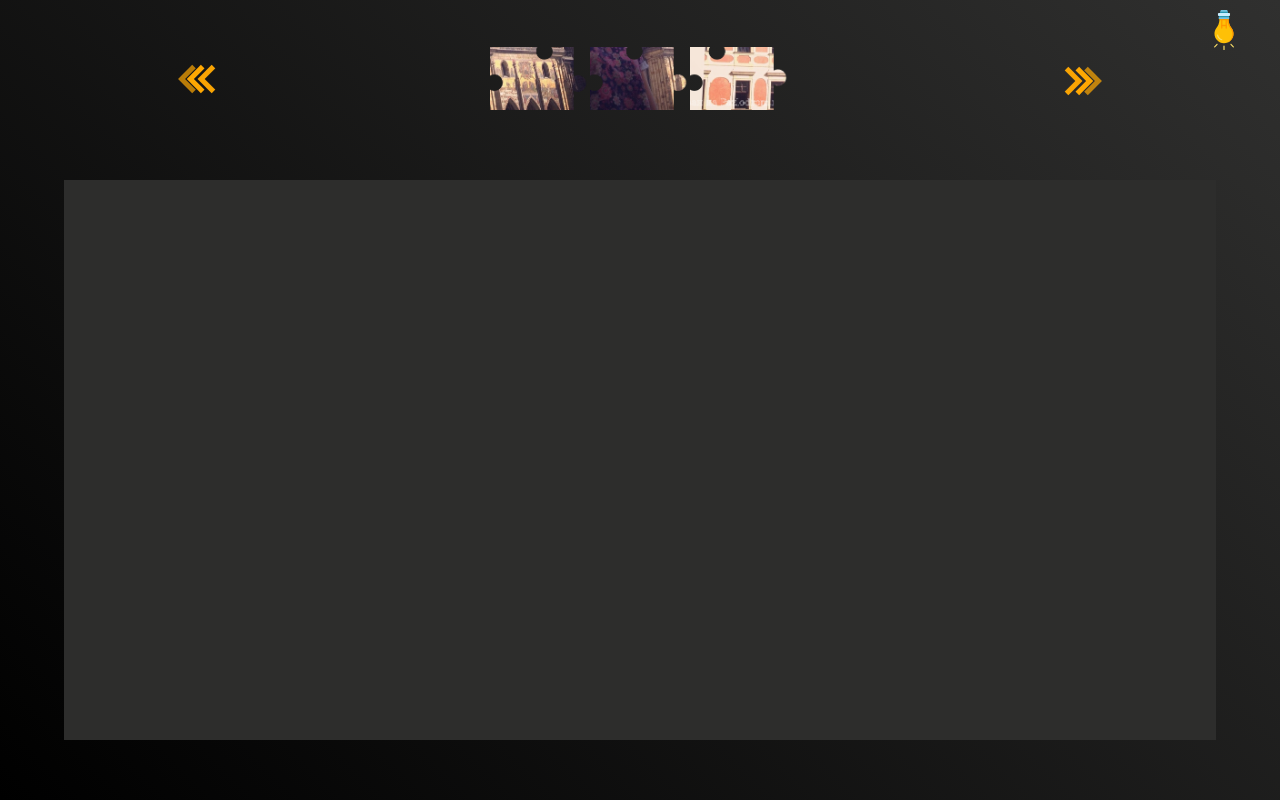
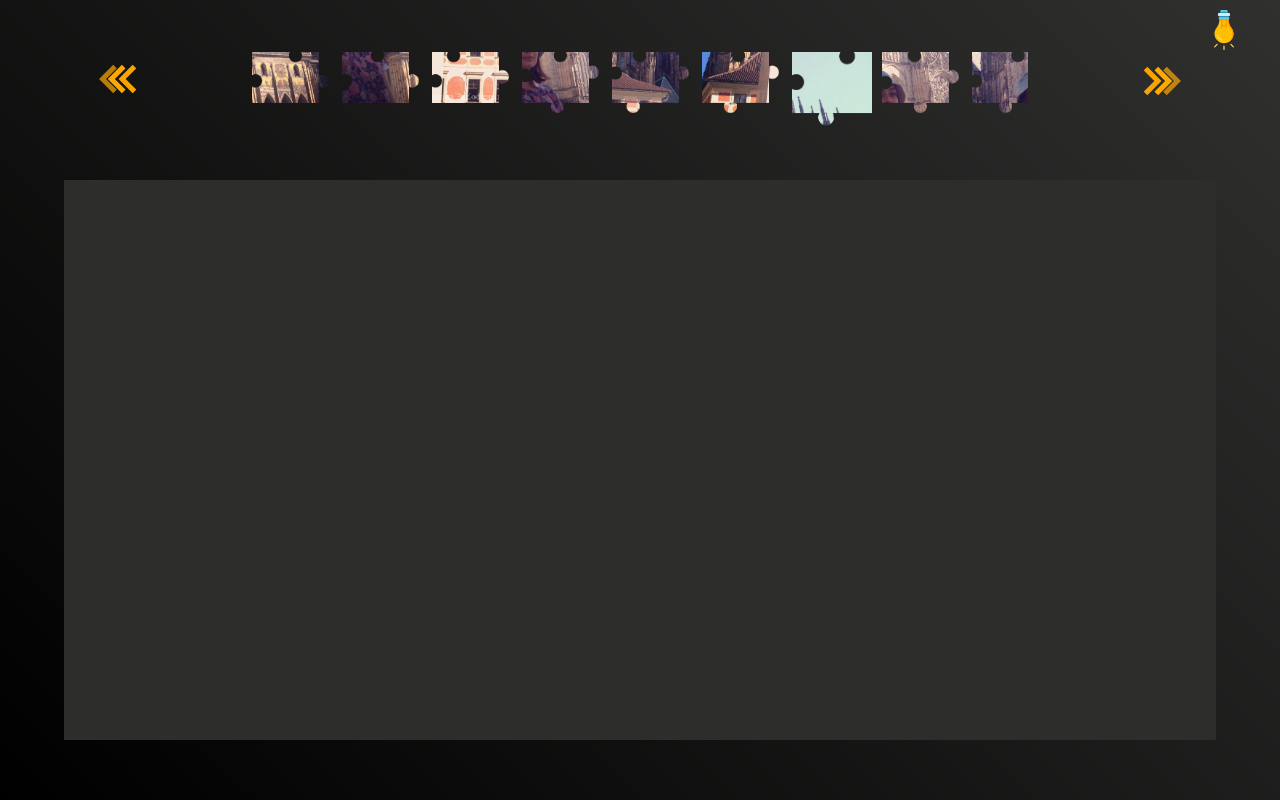
Before and after one commit to Necritto/puzzle, a website with bundled scripts: page src/index.html in a window 1280 px wide. Both pictures are taken after a click on the button "PRESS ME TO START". Built offline with nearby package versions, Linux system fonts and the light colour scheme.

Commit message:
Feature: implemented image slider [ref:no-ref]

```diff
--- a/src/assets/css/style.css
+++ b/src/assets/css/style.css
@@ -157,10 +157,17 @@ body {
   -webkit-box-align: end;
   -ms-flex-align: end;
   align-items: flex-end;
+  max-width: 60.6vw;
+  overflow: hidden;
 }
 
 .images {
   display: flex;
+}
+
+.images li {
+  margin-right: 10px;
+  margin-top: 25px;
 }
 
 .work {
--- a/src/js/puzzles/puzzle.component.js
+++ b/src/js/puzzles/puzzle.component.js
@@ -1,6 +1,7 @@
 import { BaseComponent } from '../shared/component/base/base.component.js';
 import { LoadComponent } from '../puzzles/loadComponent/load.component.js';
 import { WorkAreaComponent } from '../puzzles/workAreaComponent/workArea.component.js';
+import { SliderComponent } from '../puzzles/sliderComponent/slider.component.js';
 
 export class PuzzleComponent extends BaseComponent {
   constructor({ element }) {
@@ -9,8 +10,7 @@ export class PuzzleComponent extends BaseComponent {
     this._initLoadPage();
     this._hideMainSection();
     this._initPuzzle();
-    // this._initCarousel();
-    // this._initSlider();
+    this._initSlider();
     // this._initSourceBtn();
   }
 
@@ -36,11 +36,7 @@ export class PuzzleComponent extends BaseComponent {
               </button>
             </div>
             <div class="gallery">
-              <ul class="images">
-                <li><img src="/src/assets/Img/1.png" width="100px" alt="img"></li>
-                <li><img src="/src/assets/Img/2.png" width="100px" alt="img"></li>
-                <li><img src="/src/assets/Img/3.png" width="100px" alt="img"></li>
-              </ul>
+              <ul class="images"></ul>
             </div>
             <div class="arrow-wrap-next">
               <button class="arrow next">
@@ -85,4 +81,8 @@ export class PuzzleComponent extends BaseComponent {
   _initPuzzle() {
     this._puzzle = new WorkAreaComponent({ element: this._element.querySelector('.work') });
   }
+
+  _initSlider() {
+    this._slider = new SliderComponent({ element: this._element.querySelector('.carousel') });
+  }
 }
--- /dev/null
+++ b/src/js/puzzles/sliderComponent/slider.component.js
@@ -0,0 +1,42 @@
+import { BaseComponent } from '../../shared/component/base/base.component.js';
+
+export class SliderComponent extends BaseComponent {
+  constructor({ element }) {
+    super({ element });
+    this._sliderRender();
+  }
+
+
+  _sliderRender() {
+    const ul = document.querySelector('.images');
+
+    for (let i = 1; i < 50; i++) {
+      ul.innerHTML += `
+        <li><img src="/src/assets/Img/${i}.png" width="80px" alt="${i} img"></li>
+    `;
+    }
+
+    let indexImg = 1;
+    let count = 1;
+    let position = 0;
+    let width = 80;
+    const listElems = ul.querySelectorAll('li');
+
+    for(let li of listElems) {
+      li.classList.add(`img${indexImg}`);
+      indexImg++;
+    }
+
+    document.querySelector('.arrow-wrap-prev').addEventListener('click', () => {
+      position += width * count;
+      position = Math.min(position, 0);
+      ul.style.marginLeft = position + 'px';
+    });
+
+    document.querySelector('.arrow-wrap-next').addEventListener('click', () => {
+      position -= width * count;
+      position = Math.max(position, -width * (listElems.length - count));
+      ul.style.marginLeft = position + 'px';
+    });
+  }
+}
```
Also changed, not shown: src/assets/Img/31.png (added).
